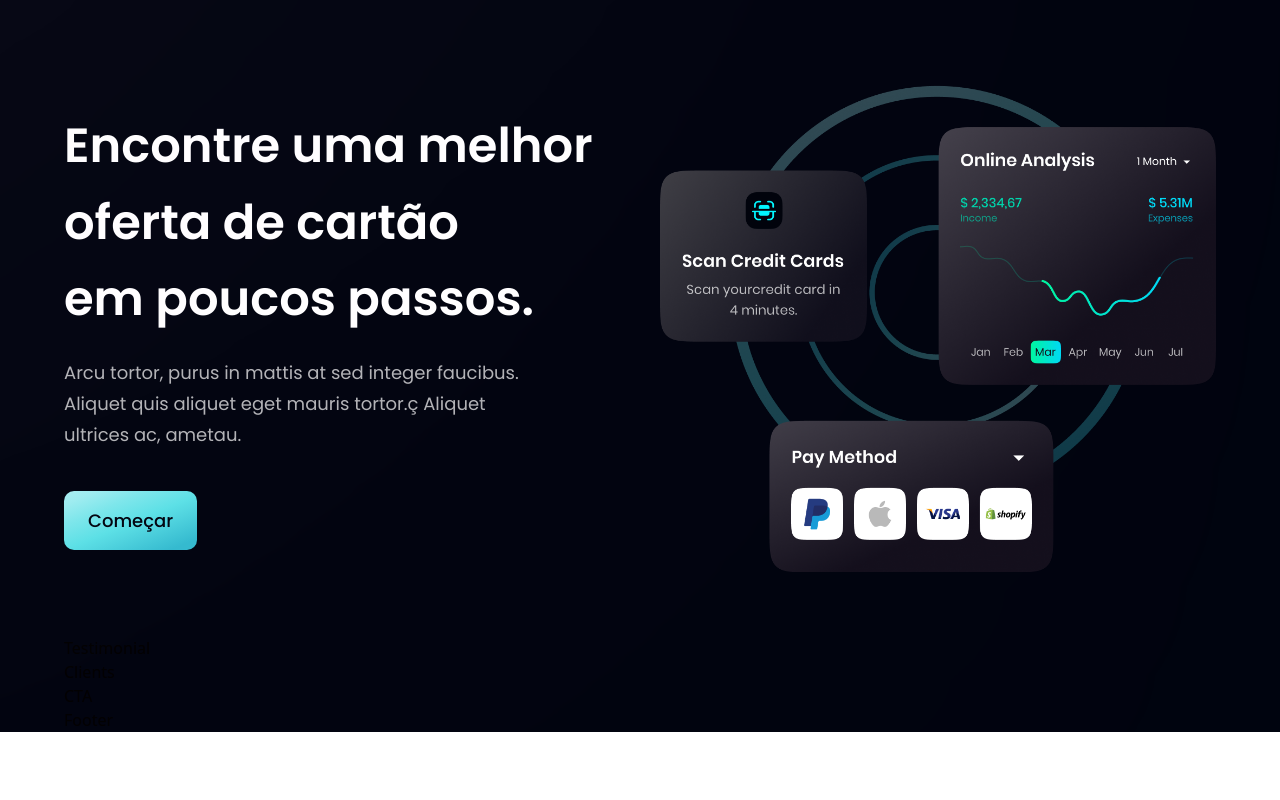
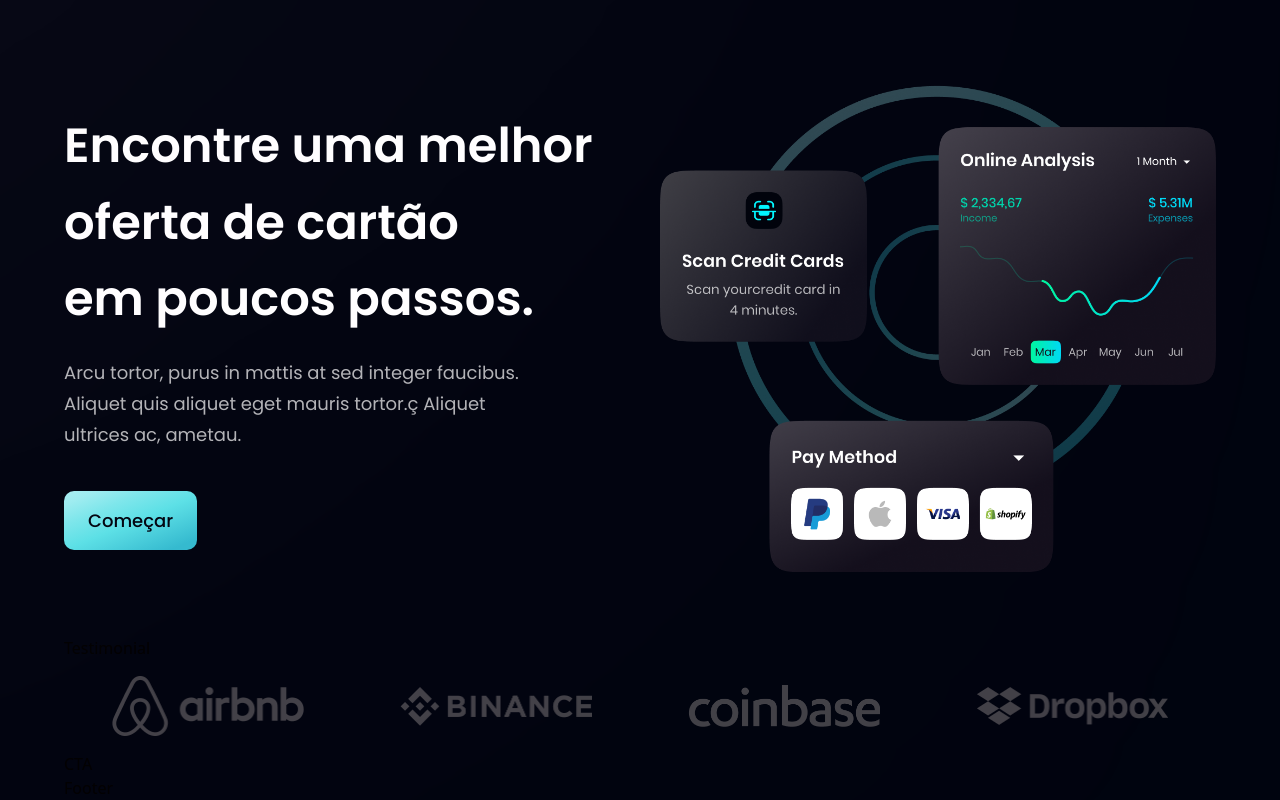
Before and after one commit to guilherhenri/bank-modern-app, a React (Vite) app: page / in a window 1280 px wide. Shown: the part 2168-2968 px from the top of the page. Before the commit the page ends 2900 px from the top, so only its background shows below. Built offline with nearby package versions, Linux system fonts and the light colour scheme.

Commit message:
Created Clients component

```diff
--- a/src/components/Clients.jsx
+++ b/src/components/Clients.jsx
@@ -1,7 +1,23 @@
-import React from 'react'
+import { clients } from '../constants'
+import styles from '../style'
 
-function Clients() {
-  return <div>Clients</div>
-}
+const Clients = () => (
+  <section className={`${styles.flexCenter} my-4`}>
+    <div className={`${styles.flexCenter} flex-wrap w-full`}>
+      {clients.map((client) => (
+        <div
+          key={client.id}
+          className={`flex-1 ${styles.flexCenter} sm:min-w-[192px] min-w-[120px]`}
+        >
+          <img
+            src={client.logo}
+            alt="client"
+            className="sm:w-[192px] w-[100px] object-contain"
+          />
+        </div>
+      ))}
+    </div>
+  </section>
+)
 
 export default Clients
```
